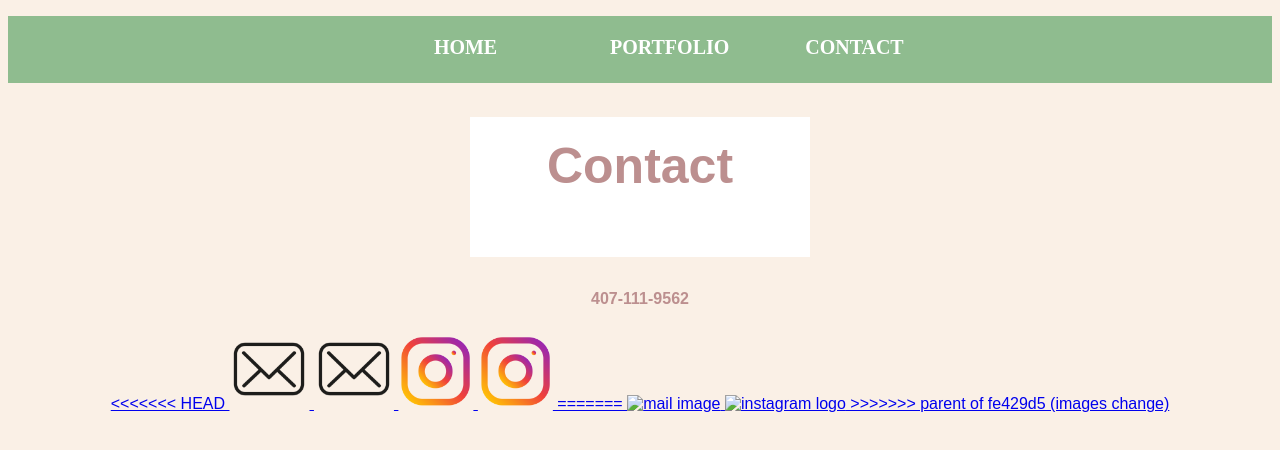
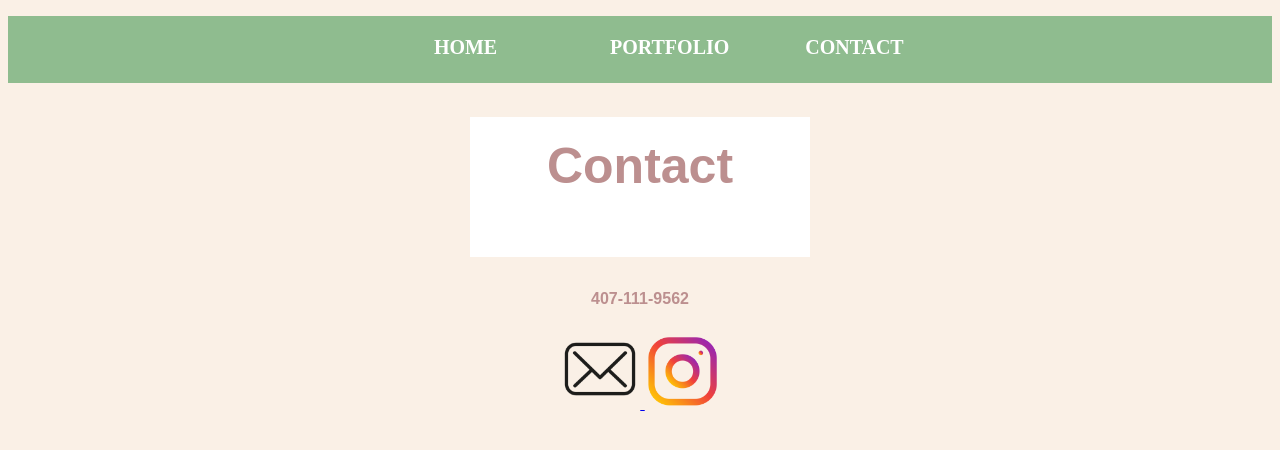
Before and after one commit to vyeung7/portfolio, a plain HTML site: page contact.html in a window 1280 px wide. Drawn offline with Linux system fonts and the light colour scheme.

Commit message:
Update contact.html

```diff
--- a/contact.html
+++ b/contact.html
@@ -18,22 +18,13 @@
 <h4> 407-111-9562</h4>
 
 	<a href="mailto:vyeung7@knights.ucf.edu">
-<<<<<<< HEAD
-	<img class="social" src="images/emaill.png" height="80" width="80" alt="mail image">
 	<img class="social" src="images/emaill.png" height="80" width="80" alt="mail image">
 </a>
-
 	<a href="https://www.instagram.com/shuk.you/">
 	<img class="social" src="images/insta.png" height="75" width="75" alt="instagram logo">
-	<img class="social" src="images/insta.png" height="75" width="75" alt="instagram logo">
-=======
-	<img class="social" src="media/emaill.png" height="80" width="80" alt="mail image">
 </a>
 
-	<a href="https://www.instagram.com/shuk.you/">
-	<img class="social" src="media/insta.png" height="75" width="75" alt="instagram logo">
->>>>>>> parent of fe429d5 (images change)
-</a>
+
 
 
 
```
